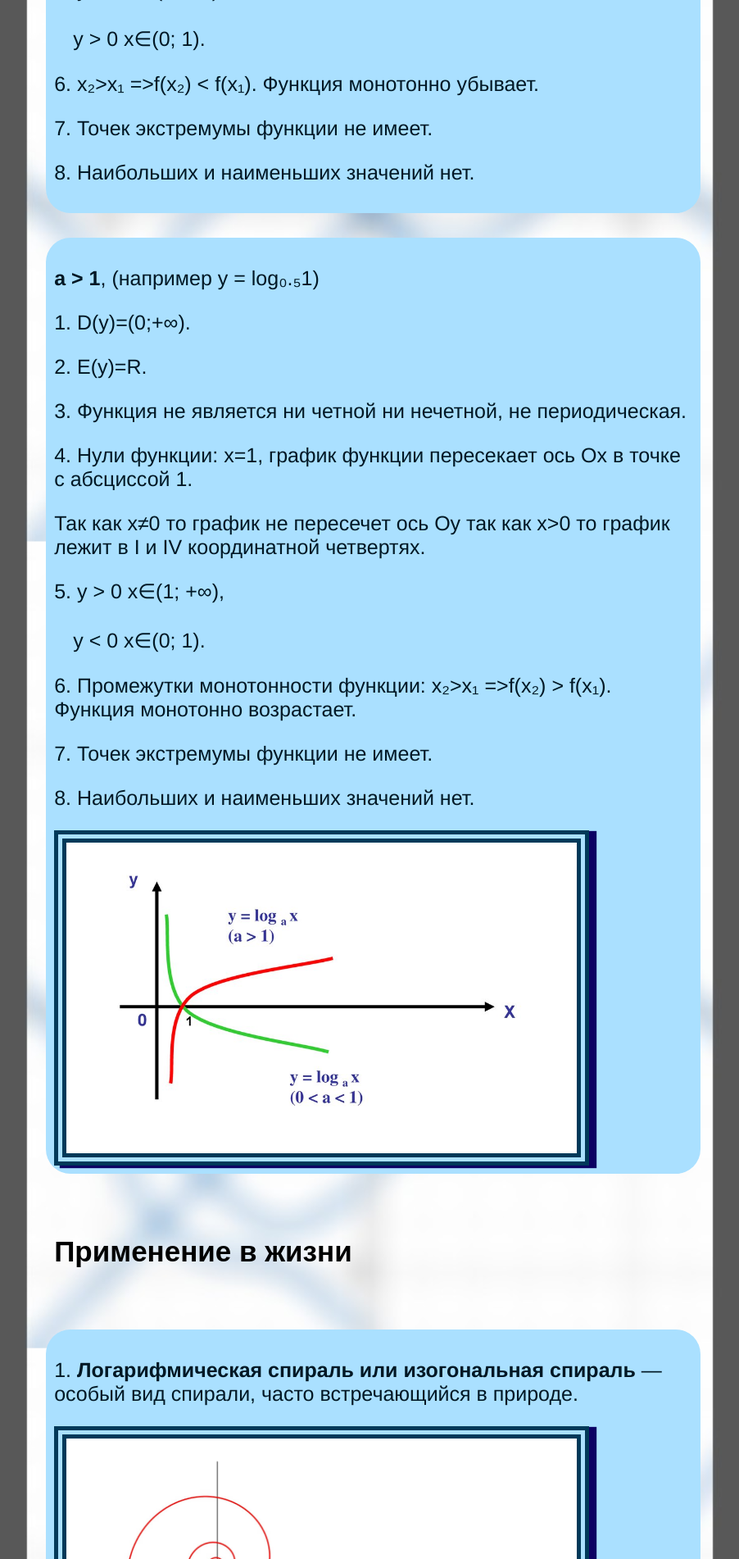
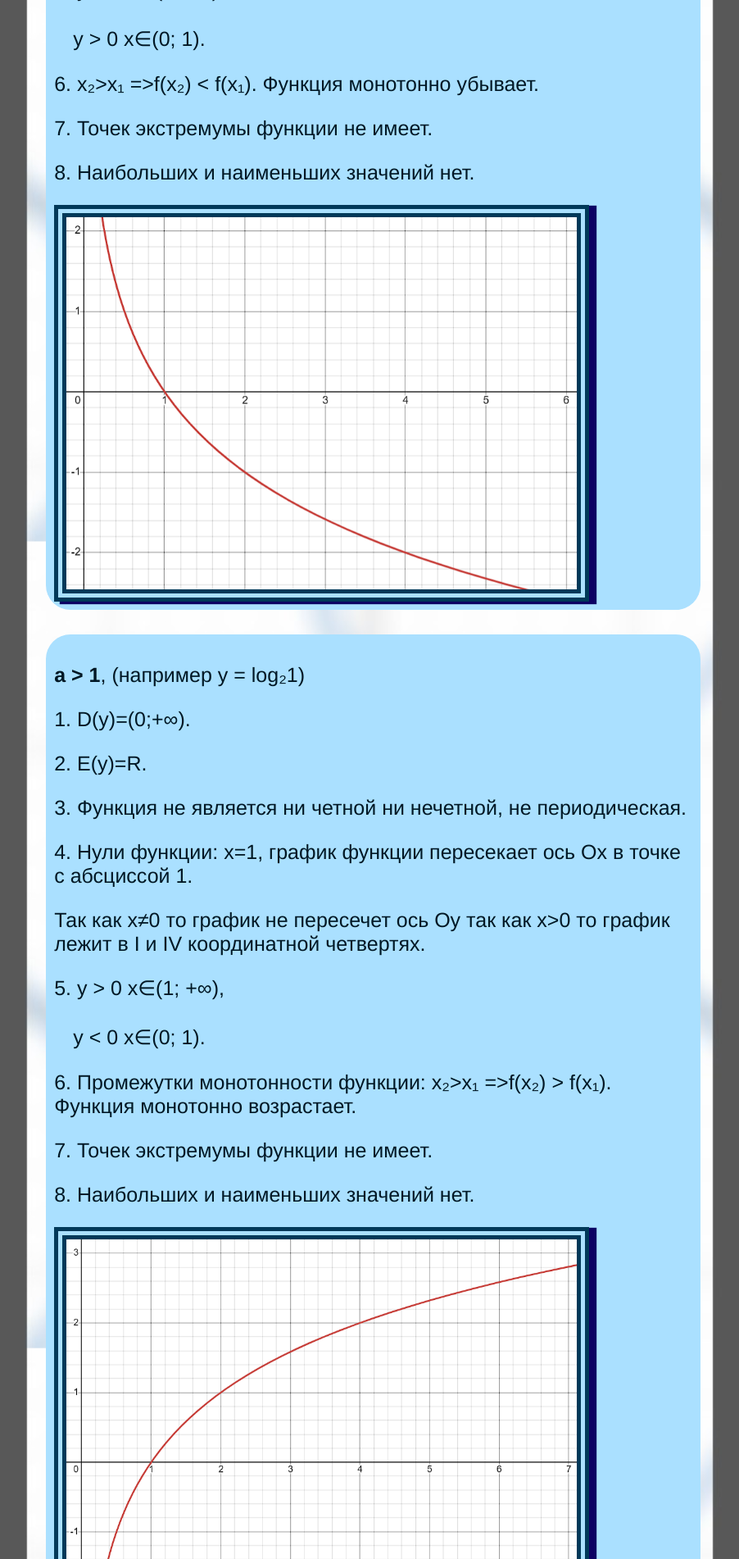
Before and after one commit to ivkinivan/functions, a Flask app: page /logarithmic_func in a window 1280 px wide. Shown: the part 1308-3210 px from the top of the page at 82% size, without its empty margins (187-1089 px from the left). Run offline with Flask 3, Linux system fonts and the light colour scheme.

Commit message:
новые гифки и картинки

```diff
--- a/templates/logarithmic_func.html
+++ b/templates/logarithmic_func.html
@@ -42,12 +42,12 @@
         <p>6. x₂>x₁ =>f(x₂) < f(x₁). Функция монотонно убывает.</p>
         <p>7.  Точек экстремумы функции не имеет.</p>
         <p>8. Наибольших и наименьших значений нет.</p>
-
+        <img src="static\img\log_func0.PNG">
 
 
     </div>
     <div class=" minf">
-        <p><b>a > 1</b>, (например y = log₀.₅1)</p>
+        <p><b>a > 1</b>, (например y = log₂1)</p>
         <p>1. D(y)=(0;+∞). </p>
         <p>2. E(y)=R.</p>
         <p> 3. Функция не является ни четной ни нечетной, не периодическая.</p>
@@ -60,7 +60,7 @@
         <p>6. Промежутки монотонности функции: x₂>x₁ =>f(x₂) > f(x₁). Функция монотонно возрастает.</p>
         <p>7.  Точек экстремумы функции не имеет.</p>
         <p>8. Наибольших и наименьших значений нет.</p>
-        <img src="static\img\log_func.png">
+        <img src="static\img\log_func1.PNG">
     </div>
     <div class="z2"><p>Применение в жизни</p></div>
         <article id="history">
--- a/templates/trigonometric_func.html
+++ b/templates/trigonometric_func.html
@@ -120,8 +120,9 @@
     </div>
     <div class="z2"><p>Применение в жизни</p></div>
         <article id="history">
-            <div class ="minf"><p><b>В физике</b> — для описания колебательных процессов различной физической природы.</p>
+            <div class ="minf"><p><b>В физике</b> — для описания колебательных процессов различной физической природы, напирмер, колебания маятника.</p>
         <img src="static\img\trig_spring.gif">
+                <img src="static\img\fluctuations.gif">
                 <p>Тригонометрические функции используются для <b>анализа звуковых волн</b>, создания музыкальных композиций, проектирования инструментов,
              а также в обработке аудио и создании спецэффектов в кино и музыкальных произведениях.</p>
              <img src="static\img\sound_wave.png">
```
Also changed, not shown: static/img/cos_func.PNG (deleted), static/img/cos_func.png (added), static/img/cot_func.PNG (deleted), static/img/cot_func.png (added), static/img/fluctuations.gif (added), static/img/log_func0.PNG (added), static/img/log_func1.PNG (added), static/img/sin_func.PNG (deleted), static/img/sin_func.png (added), static/img/tan_func.PNG (deleted), static/img/tan_func.png (added).
